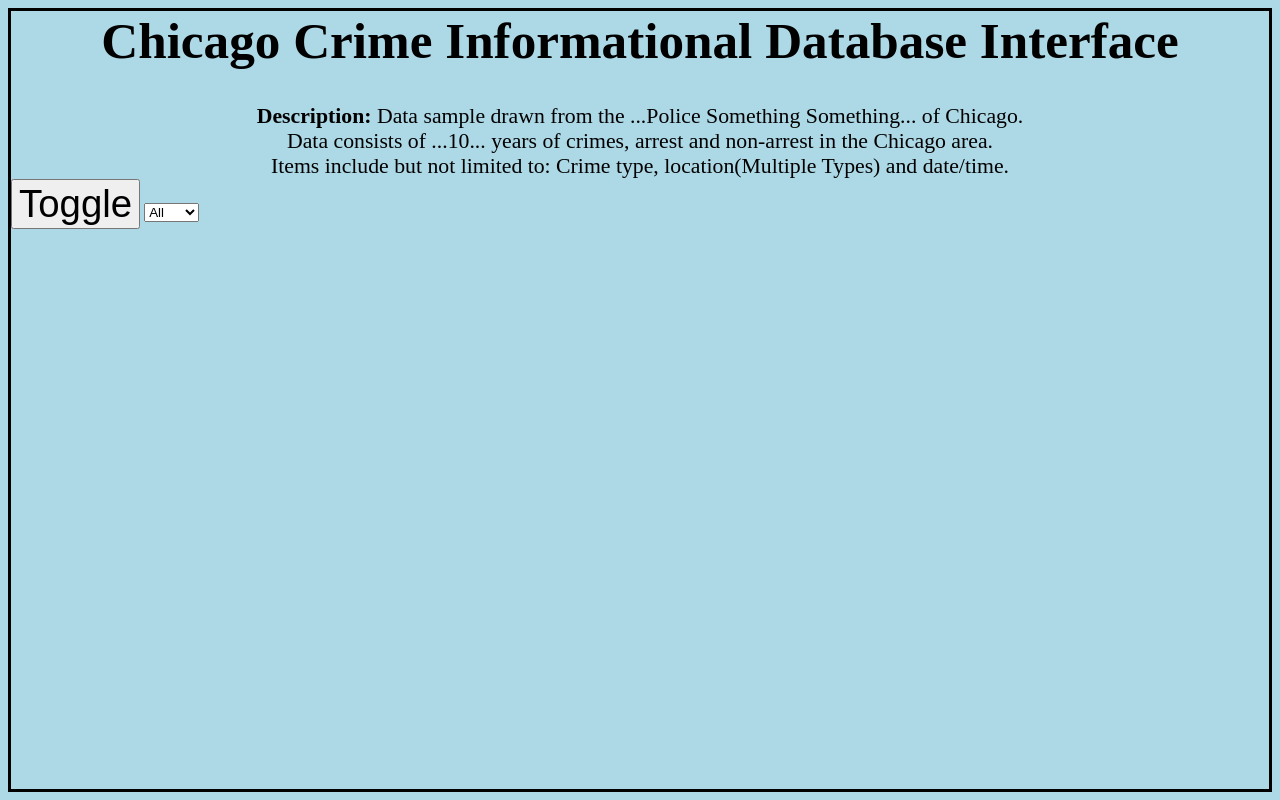
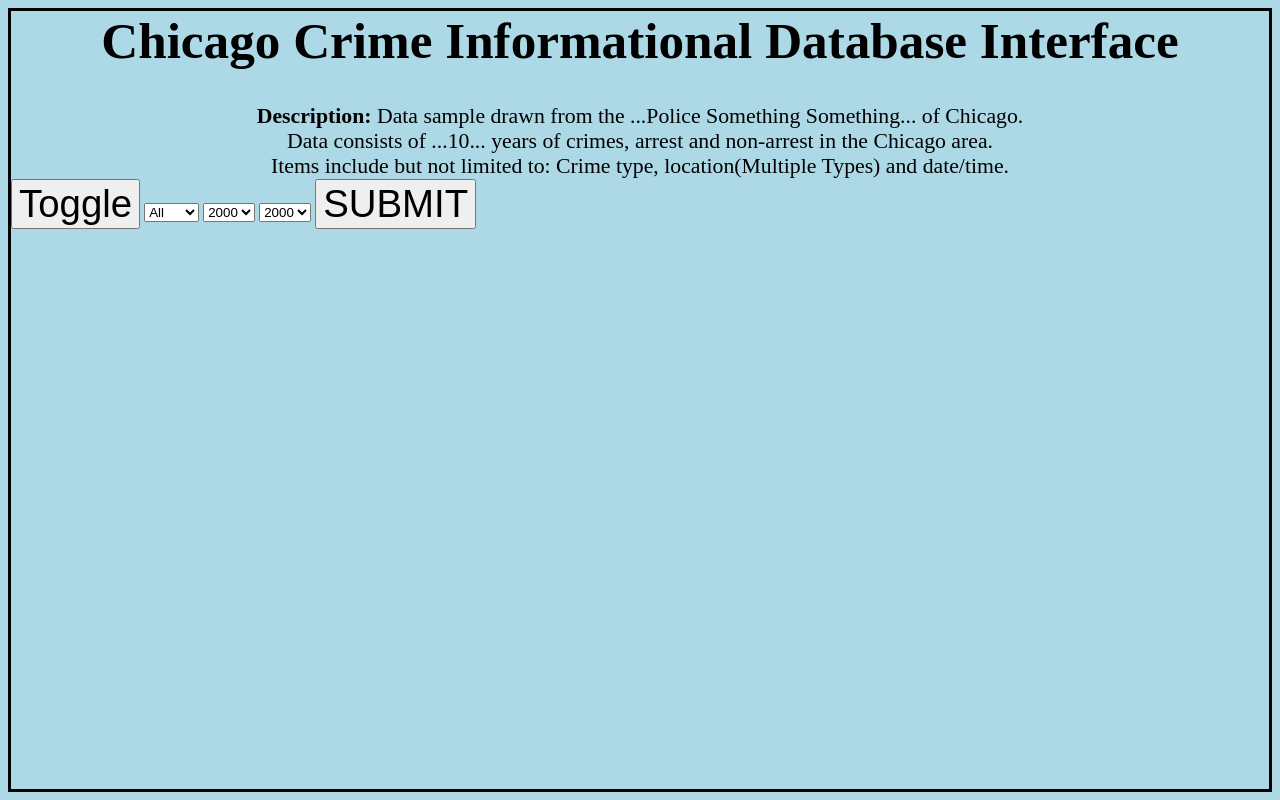
Before and after one commit to BryanFratianne/Group9, a website: page public/CrimeHTML.html in a window 1280 px wide. Drawn offline with nearby package versions, Linux system fonts and the light colour scheme.

Commit message:
Merge branch 'Dev' of https://github.com/BryanFratianne/Group9 into Dev
# Conflicts:
#	.idea/workspace.xml
#	connection.js

```diff
--- a/public/CrimeHTML.html
+++ b/public/CrimeHTML.html
@@ -39,16 +39,64 @@
         Items include but not limited to: Crime type, location(Multiple Types) and date/time.<br/>
     </center>
     <button id = "toggleButton"> Toggle </button>
+
     <select id ='CrimeType'>
         <option value="all" >All</option>
         <option value="type1" >type1</option>
         <option value="type2" >type2</option>
         <option value="youGetTheIdea" >type3</option>
         <option value="preferably alphabetical" >type4</option>
+    </select>
 
+    <select id ='yearStart'>
+        <option value="2000" >2000</option>
+        <option value="2001" >2001</option>
+        <option value="2002" >2002</option>
+        <option value="2003" >2003</option>
+        <option value="2004" >2004</option>
+        <option value="2005" >2005</option>
+        <option value="2006" >2006</option>
+        <option value="2007" >2007</option>
+        <option value="2008" >2008</option>
+        <option value="2009" >2009</option>
+        <option value="2010" >2010</option>
+        <option value="2011" >2011</option>
+        <option value="2012" >2012</option>
+        <option value="2013" >2013</option>
+        <option value="2014" >2014</option>
+        <option value="2015" >2015</option>
+        <option value="2016" >2016</option>
+        <option value="2017" >2017</option>
+        <option value="2018" >2018</option>
+        <option value="2019" >2019</option>
+        <option value="2010" >2020</option>
+    </select>
+    <select id ='yearEnd'>
+        <option value="2000" >2000</option>
+        <option value="2001" >2001</option>
+        <option value="2002" >2002</option>
+        <option value="2003" >2003</option>
+        <option value="2004" >2004</option>
+        <option value="2005" >2005</option>
+        <option value="2006" >2006</option>
+        <option value="2007" >2007</option>
+        <option value="2008" >2008</option>
+        <option value="2009" >2009</option>
+        <option value="2010" >2010</option>
+        <option value="2011" >2011</option>
+        <option value="2012" >2012</option>
+        <option value="2013" >2013</option>
+        <option value="2014" >2014</option>
+        <option value="2015" >2015</option>
+        <option value="2016" >2016</option>
+        <option value="2017" >2017</option>
+        <option value="2018" >2018</option>
+        <option value="2019" >2019</option>
+        <option value="2020" >2020</option>
+    </select>
 
+    <button id = "submit">SUBMIT</button>
 
-    </select>
 
 
 </DIV>
--- a/public/js/main.js
+++ b/public/js/main.js
@@ -5,20 +5,50 @@
     //console.log(iucrList);
 
 
-    var primarySearch = "crimeType";
-
+    var crimeType = "crimeType";
+    var timeStart = "2000";
+    var timeEnd = "2020";
+    var block = "NULL";
+    var district = "NULL";
+    var ward = "NULL";
 
     $("#toggleButton").click(function(){
-        alert("hello");
+        alert("shouldToggleHere");
     });
 
 
     $("select#CrimeType").change(function() {
-        primarySearch = $("#searchTypeSelection").val();
-        alert("hi");
+        primarySearch = this.value;
+        alert("crimeType changed");
     });
 
+    $("#yearStart").change(function(){
+        var temp = parseInt(this.value);
+        if(temp > timeEnd){
+            alert("Year range invalid")
+            $(this).val(timeStart);
+        }
+        else {
+            timeStart = this.value;
+            alert("changed start year");
+        }
+    });
+    $("#yearEnd").change(function(){
+        var temp = parseInt(this.value);
+        if(temp < timeStart){
+            alert("Year range invalid")
+            $(this).val(timeEnd);
+        }
+        else {
+            timeEnd = this.value;
+            alert("changed end year");
+        }
+    });
 
+    $("#submit").click(function(){
+        //You can put in the queuryr here, selects queuery on the data selected.
+
+    })
 
 
 
```
